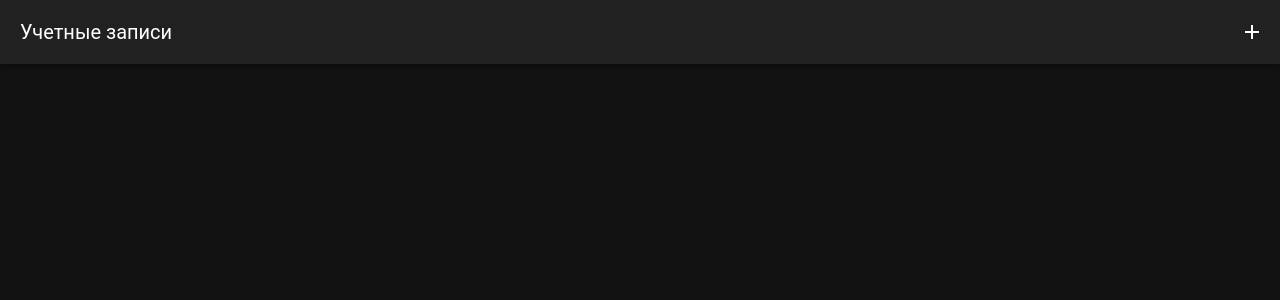
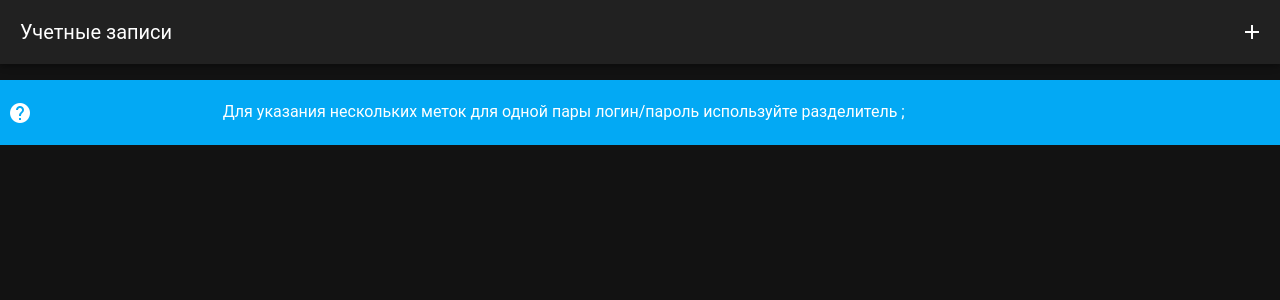
Before and after one commit to glebDyakov/saasoft-accounts, a Vue app: page / in a window 1280 px wide. Shown: the top 300 px of the page. Built offline with nearby package versions, Linux system fonts and the light colour scheme.

Commit message:
add hint

```diff
--- a/src/pages/index.vue
+++ b/src/pages/index.vue
@@ -1,7 +1,19 @@
 <template>
-  <div />
+  <v-row class="mt-4 pa-2 bg-light-blue">
+    <v-col cols="">
+      <v-tooltip bottom>
+        <template v-slot:activator="{ on, attrs }">
+          <v-icon v-bind="attrs" v-on="on">mdi-help-circle</v-icon>
+        </template>
+        <span>{{ hint }}</span>
+      </v-tooltip>
+    </v-col>
+    <v-col cols="10">
+      <span>{{ hint }}</span>
+    </v-col>
+  </v-row>
 </template>
 
 <script lang="ts" setup>
-  //
+  const hint = 'Для указания нескольких меток для одной пары логин/пароль используйте разделитель ;'
 </script>
```
